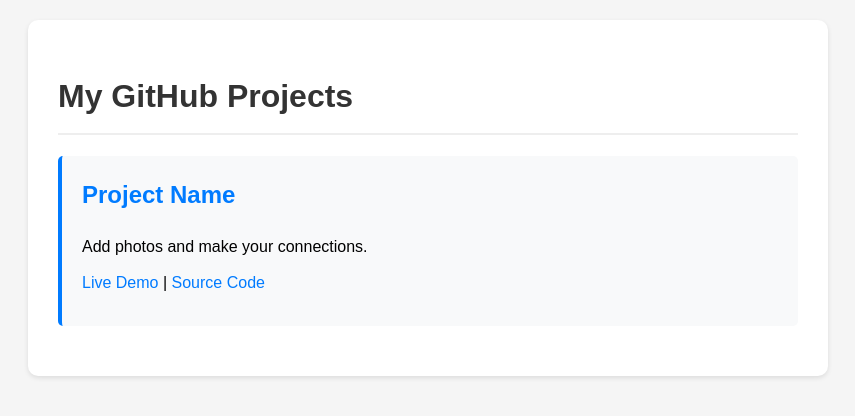
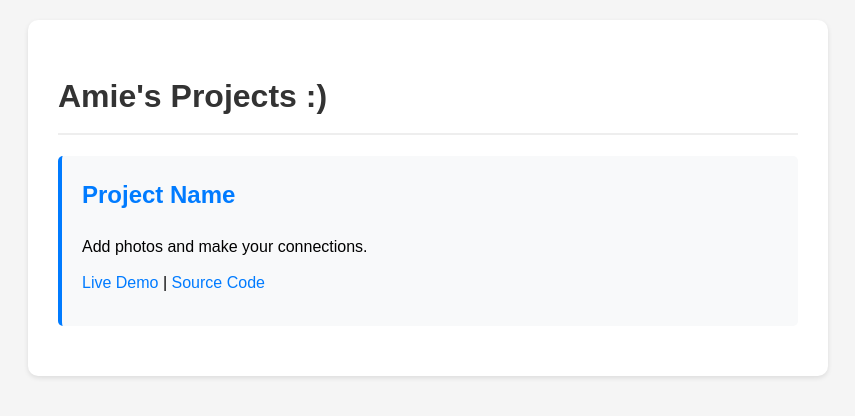
Before and after one commit to SuperIsotopes/Superisotopes.github.io, a plain HTML site: page index.html in a window 1280 px wide. Shown: the whole page, without its empty margins (212-1067 px from the left). Drawn offline with Linux system fonts and the light colour scheme.

Commit message:
Update index.html

```diff
--- a/index.html
+++ b/index.html
@@ -56,7 +56,7 @@
 </head>
 <body>
     <div class="container">
-        <h1>My GitHub Projects</h1>
+        <h1>Amie's Projects :)</h1>
 
         <!-- Project 1 - Crime Mystery Board -->
         <div class="project">
```
